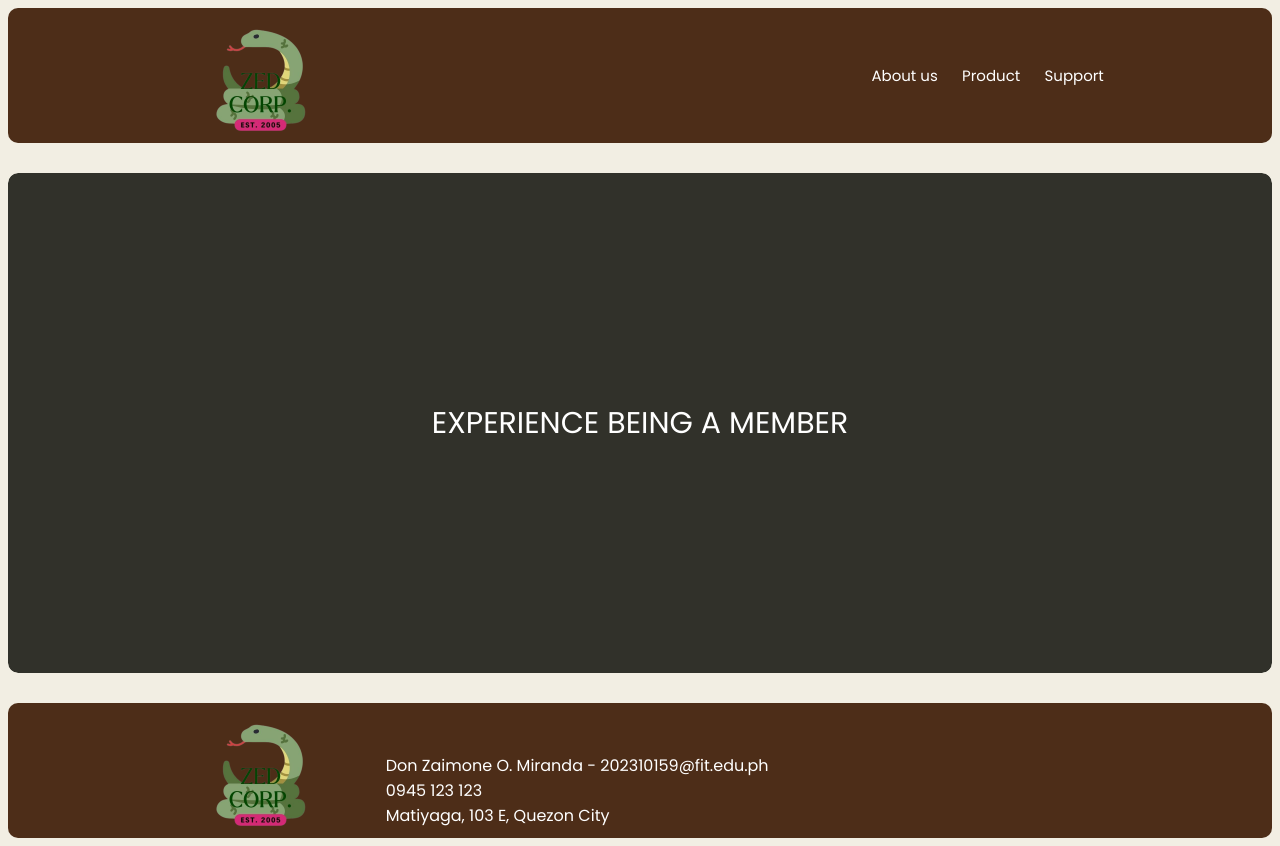
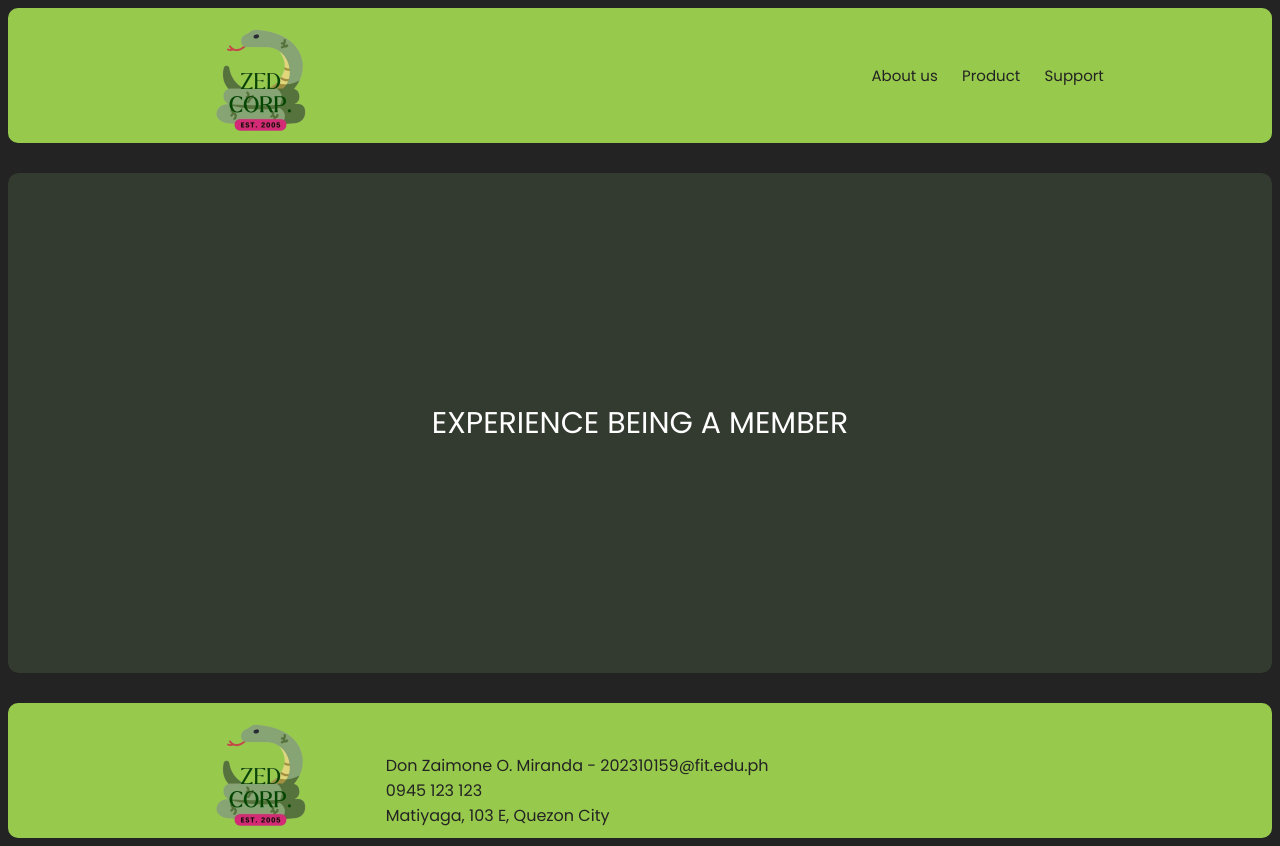
Before and after one commit to SaiZai-bot/FinalProject, a plain HTML site: page membenft.html in a window 1280 px wide. Drawn offline with Linux system fonts and the light colour scheme.

Commit message:
Add files via upload

```diff
--- a/aboutus.css
+++ b/aboutus.css
@@ -13,7 +13,7 @@
 
 
 body{
-    background-color:  #ECC7B0;
+    background-color:  #232323;
 
 }
 
@@ -21,7 +21,7 @@ body{
     width: 100%;
     display: flex;
     border-radius: 10px;
-    background-color: #4D2D18;
+    background-color: #97C94C;
     font-size: medium;
     align-items: center;
     align-content: center;
@@ -62,7 +62,7 @@ body{
 }
 
 .nav_link {
-    color: white;
+    color: #232323;
     font-size: 15px;
     position: relative;
     transition: all 0.42;
@@ -72,7 +72,7 @@ body{
 }
 
 .nav_link:hover{
-    color: #ECC7B0;
+    color: #232323;
 }
 
 .nav_link::after{
@@ -80,7 +80,7 @@ body{
     height: 4px;
     width: 100%;
     font-weight: bolder;
-    background: #ECC7B0;
+    background: #232323;
     position: absolute;
     left: 0;
     bottom: 1px;
@@ -97,7 +97,7 @@ body{
 
 
 .AbtCompany {
-    background-color: #4D2D18;
+    background-color: #97C94C;
     border-radius: 10px;
     margin-top: 30px;
     align-self: auto;
@@ -109,7 +109,7 @@ body{
 #LogoPic img{
     width: 500px;
     height: 500px;
-    background: linear-gradient(to left, #4D2D18 10%, #ECC7B0);
+    background: linear-gradient(to left, #97C94C 10%, #232323);
     margin-right: 15px;
     background-color: white;
     float: left;
@@ -126,11 +126,12 @@ body{
     color: white;
     margin-right: 10px;
     transition: all 1s;
+    color: #232323;
 
 }
 
 .heading {
-    color: white;
+    color: #232323;
     font-size: 36px;
     font-weight: bold;
     text-align: center;
@@ -138,7 +139,7 @@ body{
   }
 
 .Pictures1 {
-    background-color: #4D2D18;
+    background-color: #97C94C;
     border-radius: 10px;
     margin-top: 30px;
     display: flex;
@@ -154,7 +155,7 @@ body{
 #Crane img{
     width: 500px;
     height: 500px;
-    background: linear-gradient(to right, #4D2D18 10%, #ECC7B0);
+    background: linear-gradient(to right, #97C94C 10%, #232323);
     float: right;
     border-radius: 10px;
 
@@ -164,14 +165,14 @@ body{
     letter-spacing: 1px;
     text-align: justify;
     text-justify: inter-word;
-    color: white;
+    color: #232323;
     margin-left: 10px;
     margin-right: 10px;
 
 }
 
 .headingC {
-    color: white;
+    color: #232323;
     font-size: 36px;
     font-weight: bold;
     text-align: center;
@@ -180,7 +181,7 @@ body{
 
 
 .Pictures2 {
-    background-color: #4D2D18;
+    background-color: #97C94C;
     border-radius: 10px;
     display: flex;
     margin-top: 10px;
@@ -192,7 +193,7 @@ body{
 #Excavator img {
     width: 500px;
     height: 500px;
-    background: linear-gradient(to left, #4D2D18 10%, #ECC7B0);
+    background: linear-gradient(to left,  #97C94C 10%, #232323);
     float: left;
     border-radius: 10px;
 }
@@ -201,14 +202,14 @@ body{
     letter-spacing: 1px;
     text-align: justify;
     text-justify: inter-word;
-    color: white;
+    color: #232323;
     margin-left: 10px;
     margin-right: 10px;
 
 }
 
 .headingE {
-    color: white;
+    color: #232323;
     font-size: 36px;
     font-weight: bold;
     text-align: center;
@@ -216,7 +217,7 @@ body{
   }
 
 .Pictures3 {
-    background-color: #4D2D18;
+    background-color: #97C94C;
     border-radius: 10px;
     margin-top: 10px;
     display: flex;
@@ -228,7 +229,7 @@ body{
 #Hauls img {
     width: 500px;
     height: 500px;
-    background: linear-gradient(to right, #4D2D18 10%, #ECC7B0);
+    background: linear-gradient(to right,  #97C94C 10%, #232323);
     float: right;
     border-radius: 10px;
 }
@@ -237,13 +238,13 @@ body{
     letter-spacing: 1px;
     text-align: justify;
     text-justify: inter-word;
-    color: white;
+    color: #232323;
     margin-left: 10px;
     margin-right: 10px;
 }
 
 .headingH {
-    color: white;
+    color: #232323;
     font-size: 36px;
     font-weight: bold;
     text-align: center;
@@ -256,11 +257,11 @@ body{
     margin-top: 30px;
     width: 100%;
     border-radius: 10px;
-    background-color: #4D2D18;
+    background-color: #97C94C;
     font-size: medium;
     align-items: center;
     align-content: center;
-    color: white;
+    color: #232323;
     font-style: 'Poppins';
 
 }
--- a/membenft.css
+++ b/membenft.css
@@ -3,16 +3,17 @@
 
 body {
     font-family: 'Poppins' , sans-serif;
-    background-color: #f2eee3;
-    transition: all 10s;
+    background-color: #232323;
+    transition: all 3;
 }
+
 
 
 .Header{
     width: 100%;
     display: flex;
     border-radius: 10px;
-    background-color: #4D2D18;
+    background-color: #97C94C;
     font-size: medium;
     align-items: center;
     align-content: center;
@@ -42,6 +43,7 @@ body {
 
 }
 
+
 .Navigation{
     width: 50%;
     min-height: 60px;
@@ -53,7 +55,7 @@ body {
 }
 
 .nav_link {
-    color: white;
+    color: #232323;
     font-size: 15px;
     position: relative;
     transition: all 0.42;
@@ -63,7 +65,7 @@ body {
 }
 
 .nav_link:hover{
-    color: #ECC7B0;
+    color: #232323;
 }
 
 .nav_link::after{
@@ -71,7 +73,7 @@ body {
     height: 4px;
     width: 100%;
     font-weight: bolder;
-    background: #ECC7B0;
+    background: #232323;
     position: absolute;
     left: 0;
     bottom: 1px;
@@ -85,6 +87,7 @@ body {
     transition: all 0.5s;
 
 }
+
 
 ::-webkit-scrollbar {
     width: 5px;
@@ -122,7 +125,7 @@ body {
 }
 
 .scrollA:nth-last-of-type(6) {
-    background: #31312A;
+    background: #333A2F;
     transition: all 1s;
 
 }
@@ -135,7 +138,7 @@ body {
 
 
 .scrollA:nth-last-of-type(4) {
-    background: #31312A;
+    background: #333A2F;
     transition: all 1s;
 
 }
@@ -148,7 +151,7 @@ body {
 
 
 .scrollA:nth-last-of-type(2) {
-    background: #31312A;
+    background: #333A2F;
     transition: all 1s;
 }
 
@@ -159,25 +162,27 @@ body {
 }
 
 .signup:hover{
-    color: #4D2D18;
+    color: #232323;
     text-transform: uppercase;
 }
 
 .signup{
     text-decoration: none;
-    color: wheat;
+    color: #97C94C;
 }
+
+
 
 
 .Footer{
     margin-top: 30px;
     width: 100%;
     border-radius: 10px;
-    background-color: #4D2D18;
+    background-color: #97C94C;
     font-size: medium;
     align-items: center;
     align-content: center;
-    color: white;
+    color: #232323;
     font-style: 'Poppins';
 
 }
```
